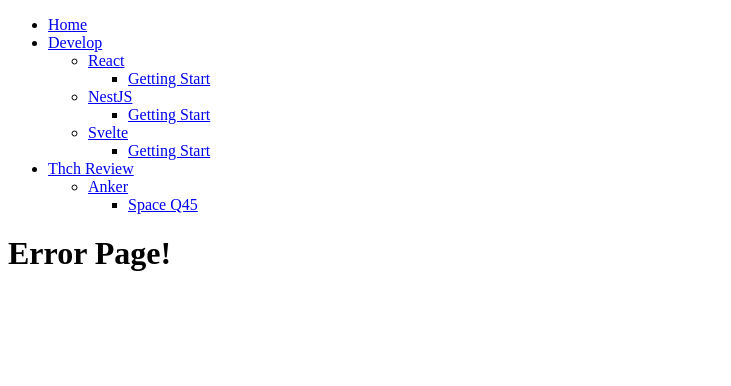
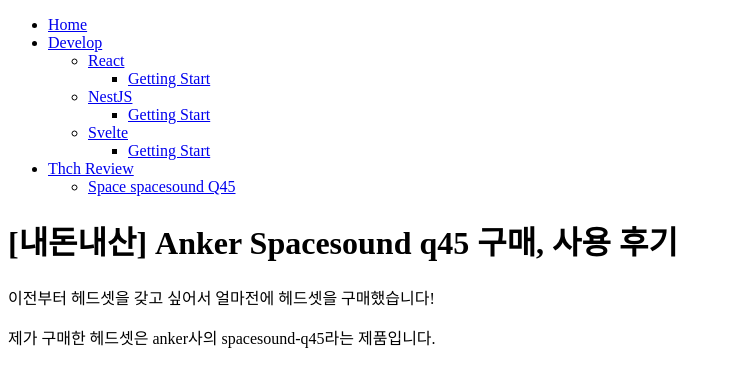
Before and after one commit to taeksoolee/svelte-blog, a SvelteKit app: page /tech-review/anker-spacesound-q45 in a window 1280 px wide. Before the commit this address had no page. Shown: the top 386 px of the page, without its empty margins (0-731 px from the left). Built offline with nearby package versions, Linux system fonts and the light colour scheme.

Commit message:
write: tech-review/anker-spacesound-q45

```diff
--- a/src/routes/+layout.svelte
+++ b/src/routes/+layout.svelte
@@ -34,10 +34,7 @@
           <a href="/tech-review">Thch Review</a>
           <ul>
             <li>
-              <a href="/tech-review/anker">Anker</a>
-              <ul>
-                <li><a href="/tech-review/anker/q45">Space Q45</a></li>
-              </ul>
+              <a href="/tech-review/anker-spacesound-q45">Space spacesound Q45</a>
             </li>
           </ul>
         </li>
--- /dev/null
+++ b/src/routes/tech-review/anker-spacesound-q45/+page.svelte
@@ -0,0 +1,10 @@
+<svelte:head>
+  <title>Anker</title>
+</svelte:head>
+
+<h1>[내돈내산] Anker Spacesound q45 구매, 사용 후기</h1>
+
+<article>
+  <p>이전부터 헤드셋을 갖고 싶어서 얼마전에 헤드셋을 구매했습니다!</p>
+  <p>제가 구매한 헤드셋은 anker사의 spacesound-q45라는 제품입니다.</p>
+</article>
--- a/src/routes/tech-review/anker/+page.svelte
+++ /dev/null
@@ -1,5 +0,0 @@
-<svelte:head>
-  <title>Anker</title>
-</svelte:head>
-
-<h1>Anker</h1>
--- a/src/routes/tech-review/anker/q45/+page.svelte
+++ /dev/null
@@ -1,5 +0,0 @@
-<svelte:head>
-  <title>q45</title>
-</svelte:head>
-
-<h1>q45</h1>
```
